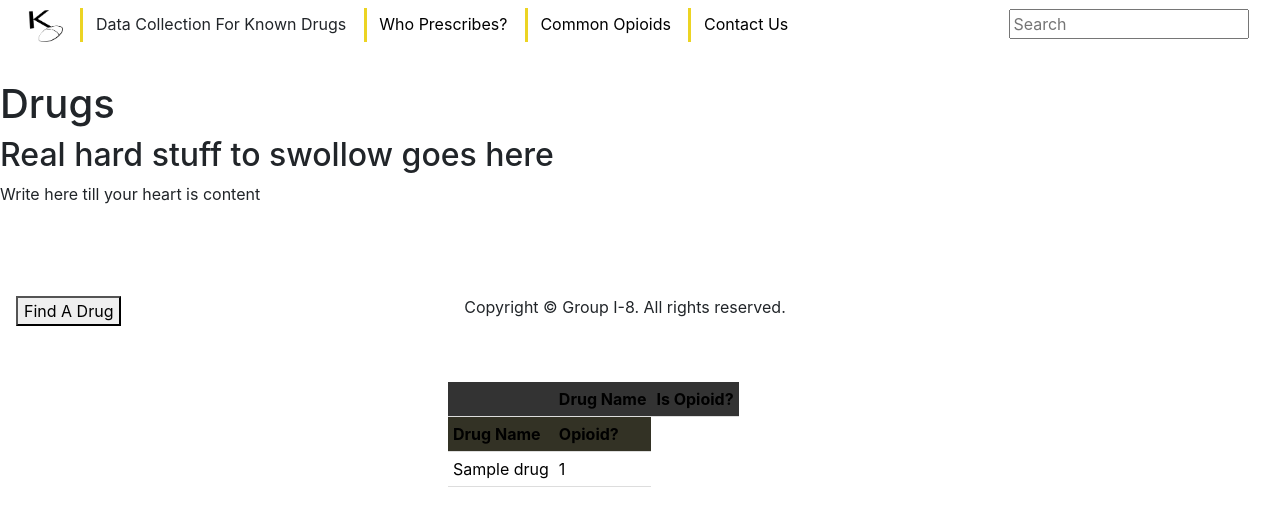
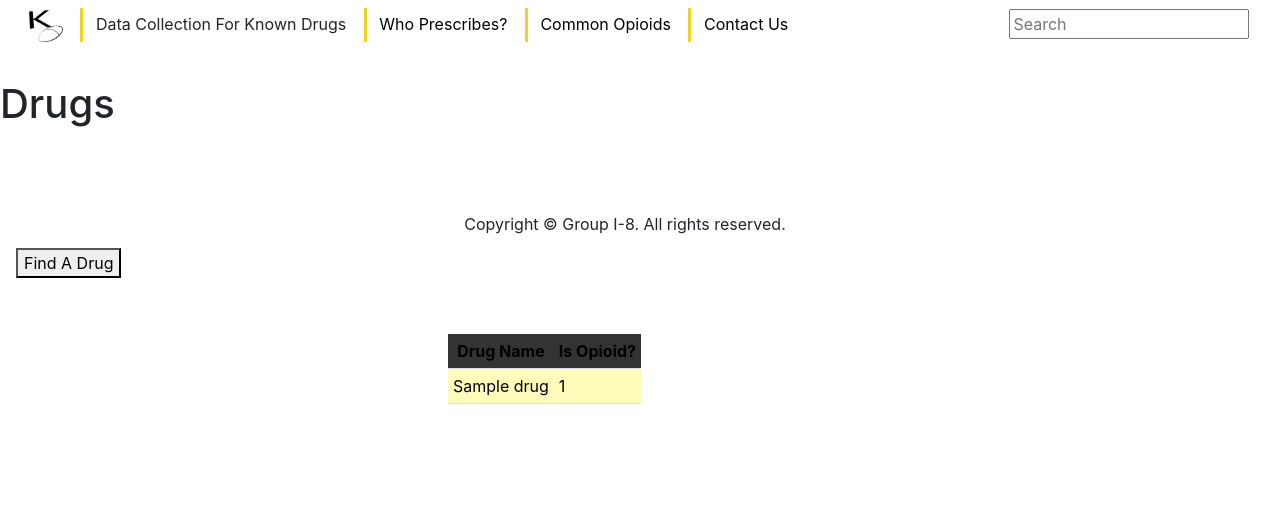
Before and after one commit to peterjam024/INTEX_Project, a Django app: template templates/dontoverdose/allDrugs.html in a window 1280 px wide. Shown: the top 526 px of the page. Run offline with Django 3.2, Linux system fonts and the light colour scheme; the template is opened without the code that fills it: most values are stand-ins (such as "Sample title", 1, 10 or a date in 2020); some libraries are stand-ins or nearby versions.

Commit message:
more changes

```diff
--- a/templates/dontoverdose/allDrugs.html
+++ b/templates/dontoverdose/allDrugs.html
@@ -3,33 +3,21 @@
 {% block content %}
 <div class="topheader">
     <h1>Drugs</h1>
-    <h2>Real hard stuff to swollow goes here&nbsp;</h2>
-      <p>Write here till your heart is content</p>
-  </div>
 
+</div>
 
-<br><br>
 <a class="nav-link" href="{% url 'searchDrug' %}"><button>Find A Drug</button></a>
 <br><br>
   <table class="tablesize">
-    <tr>
-        <th>    </th>
-        <th style="text-align: center;">Drug Name</th>
-        <th>Is Opioid?</th>
-    </tr>
-    {% for drug in drug_list %}
-        <tr>
-          <th>Drug Name</th>
-          <th>Opioid?</th>
-        </tr>
-    {% endfor%}
-      </thead>
-      {% for drug in drug_list %}
         <tr>
 
-          <td>{{drug.drugname}}</td>
-          <td>{{drug.isopioid}}</td>
+            <th style="text-align: center;">Drug Name</th>
+            <th>Is Opioid?</th>
         </tr>
+        {% for drug in drug_list %}
+            <td>{{drug.drugname}}</td>
+            <td>{{drug.isopioid}}</td>
+            </tr>
         {% endfor %}
     </table>
 
```
Also changed, not shown: templates/dontoverdose/allPrescribers.html (+2 -6 lines).
